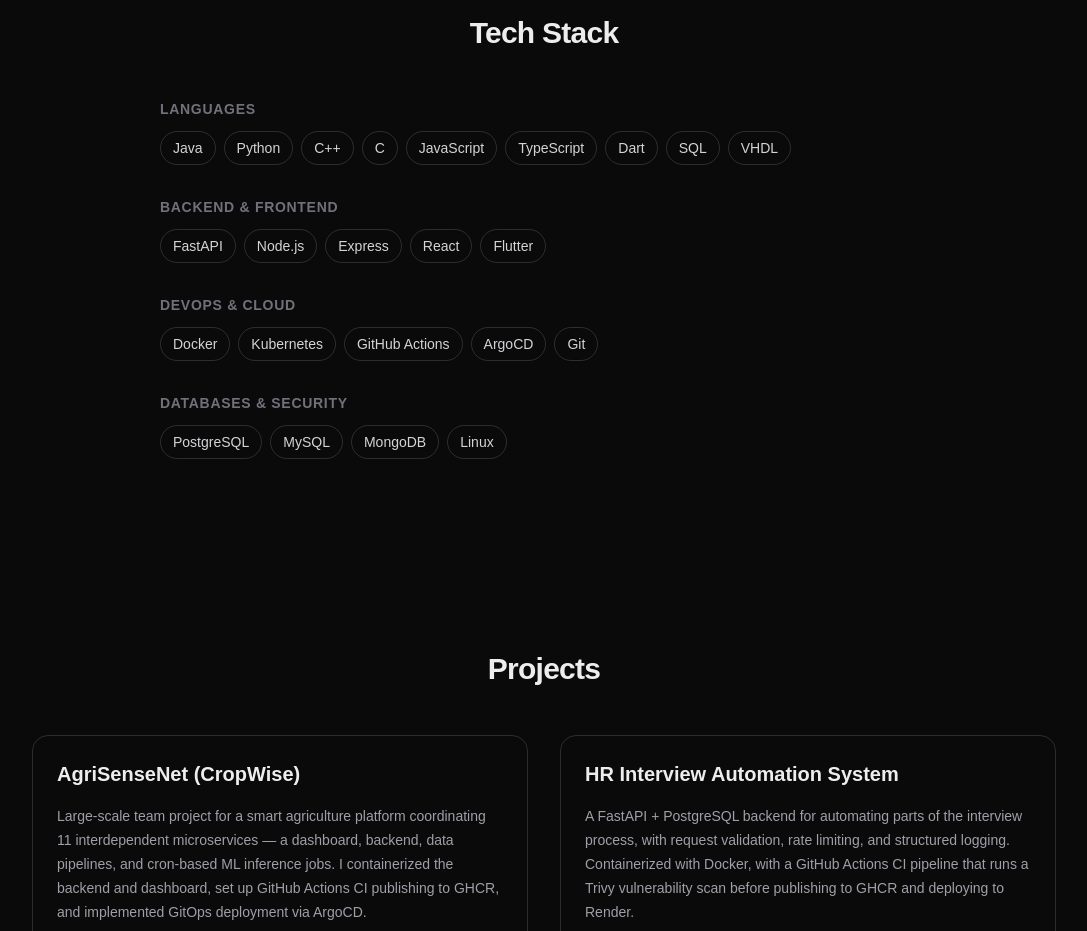
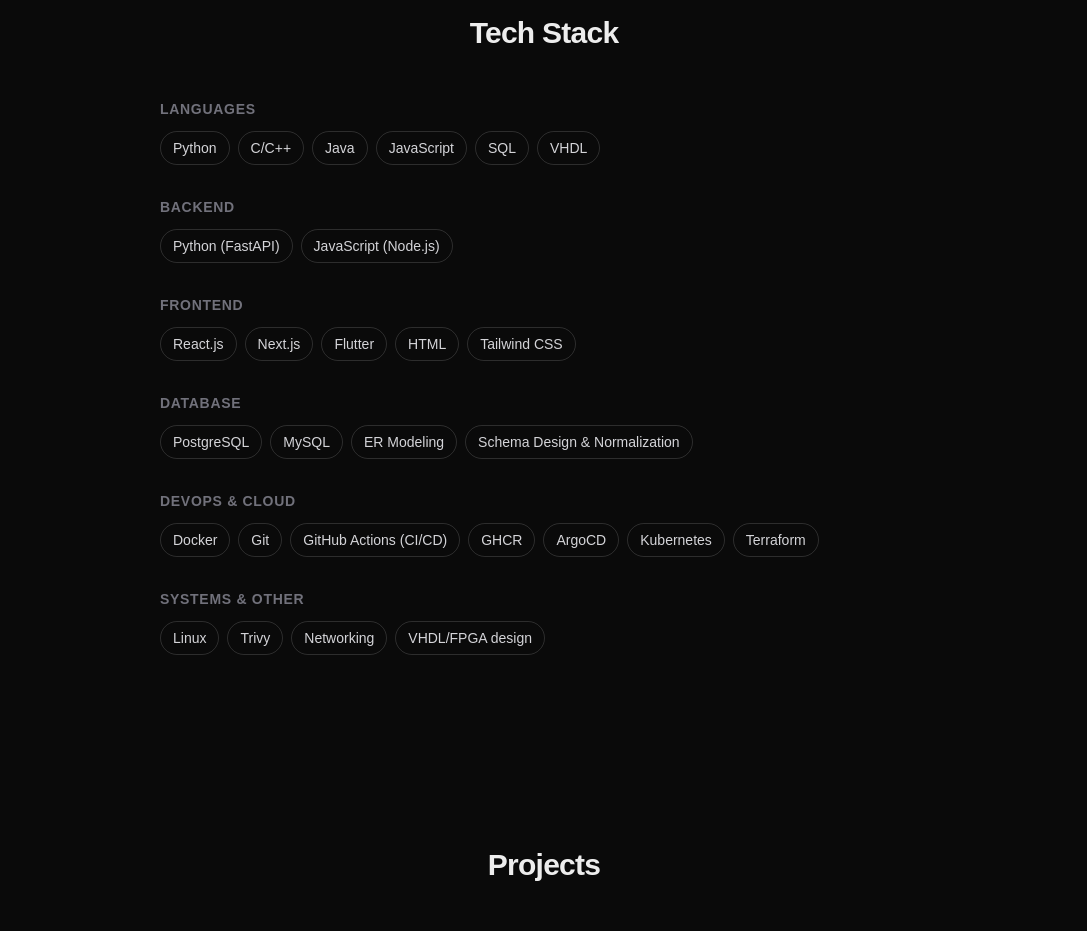
Before and after one commit to ChethanaGimhan/chethana-portfolio, a Next.js app: page / in a window 1280 px wide. Shown: the part 1640-2571 px from the top of the page, without its empty margins (96-1183 px from the left). Built offline with nearby package versions, Linux system fonts and the light colour scheme.

Commit message:
update tech stack

```diff
--- a/app/components/Skills.tsx
+++ b/app/components/Skills.tsx
@@ -3,29 +3,40 @@
 const skillGroups = [
   {
     category: "Languages",
+    skills: ["Python", "C/C++", "Java", "JavaScript", "SQL", "VHDL"],
+  },
+  {
+    category: "Backend",
+    skills: ["Python (FastAPI)", "JavaScript (Node.js)"],
+  },
+  {
+    category: "Frontend",
+    skills: ["React.js", "Next.js", "Flutter", "HTML", "Tailwind CSS"],
+  },
+  {
+    category: "Database",
     skills: [
-      "Java",
-      "Python",
-      "C++",
-      "C",
-      "JavaScript",
-      "TypeScript",
-      "Dart",
-      "SQL",
-      "VHDL",
+      "PostgreSQL",
+      "MySQL",
+      "ER Modeling",
+      "Schema Design & Normalization",
     ],
   },
   {
-    category: "Backend & Frontend",
-    skills: ["FastAPI", "Node.js", "Express", "React", "Flutter"],
+    category: "DevOps & Cloud",
+    skills: [
+      "Docker",
+      "Git",
+      "GitHub Actions (CI/CD)",
+      "GHCR",
+      "ArgoCD",
+      "Kubernetes",
+      "Terraform",
+    ],
   },
   {
-    category: "DevOps & Cloud",
-    skills: ["Docker", "Kubernetes", "GitHub Actions", "ArgoCD", "Git"],
-  },
-  {
-    category: "Databases & Security",
-    skills: ["PostgreSQL", "MySQL", "MongoDB", "Linux"],
+    category: "Systems & Other",
+    skills: ["Linux", "Trivy", "Networking", "VHDL/FPGA design"],
   },
 ];
 
```
